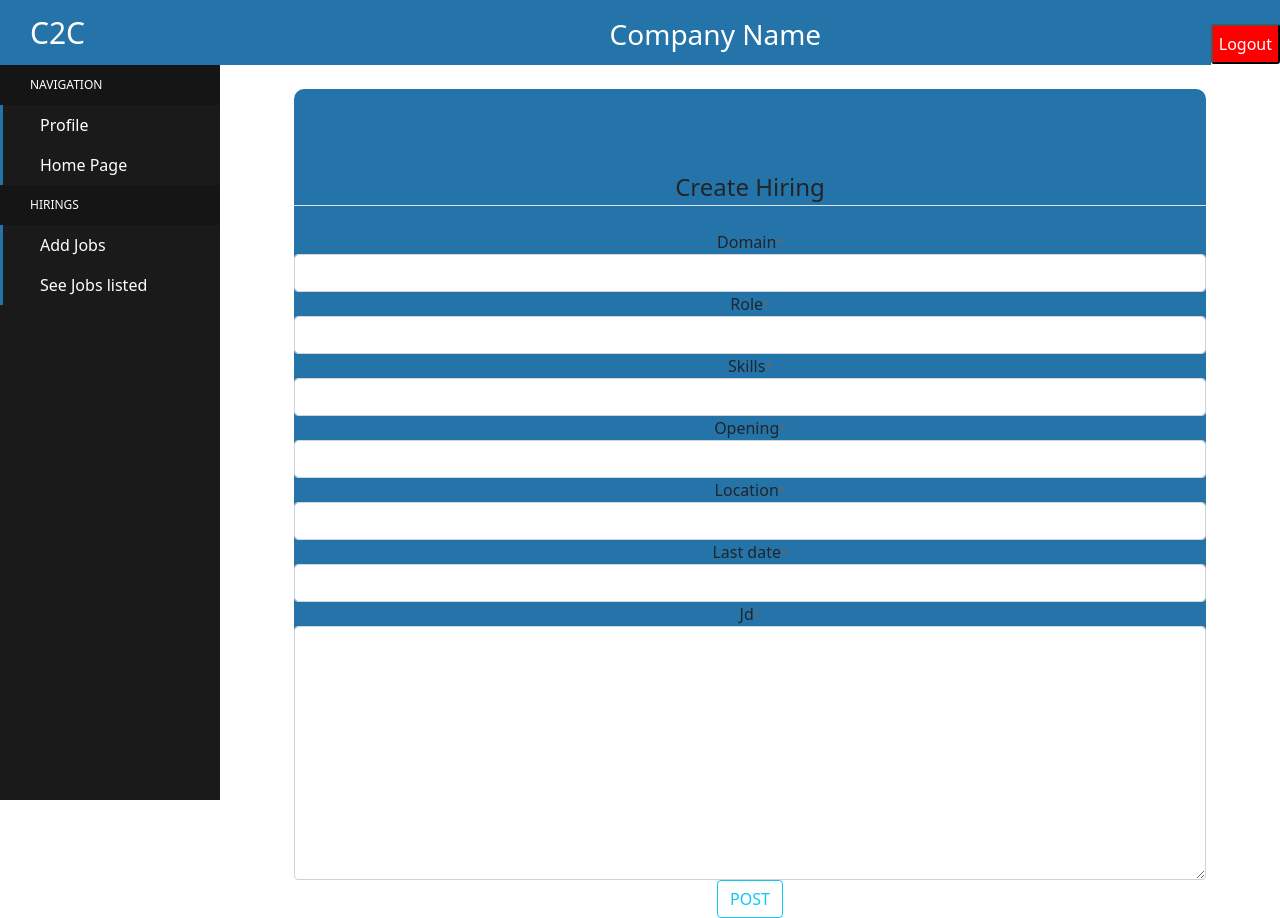
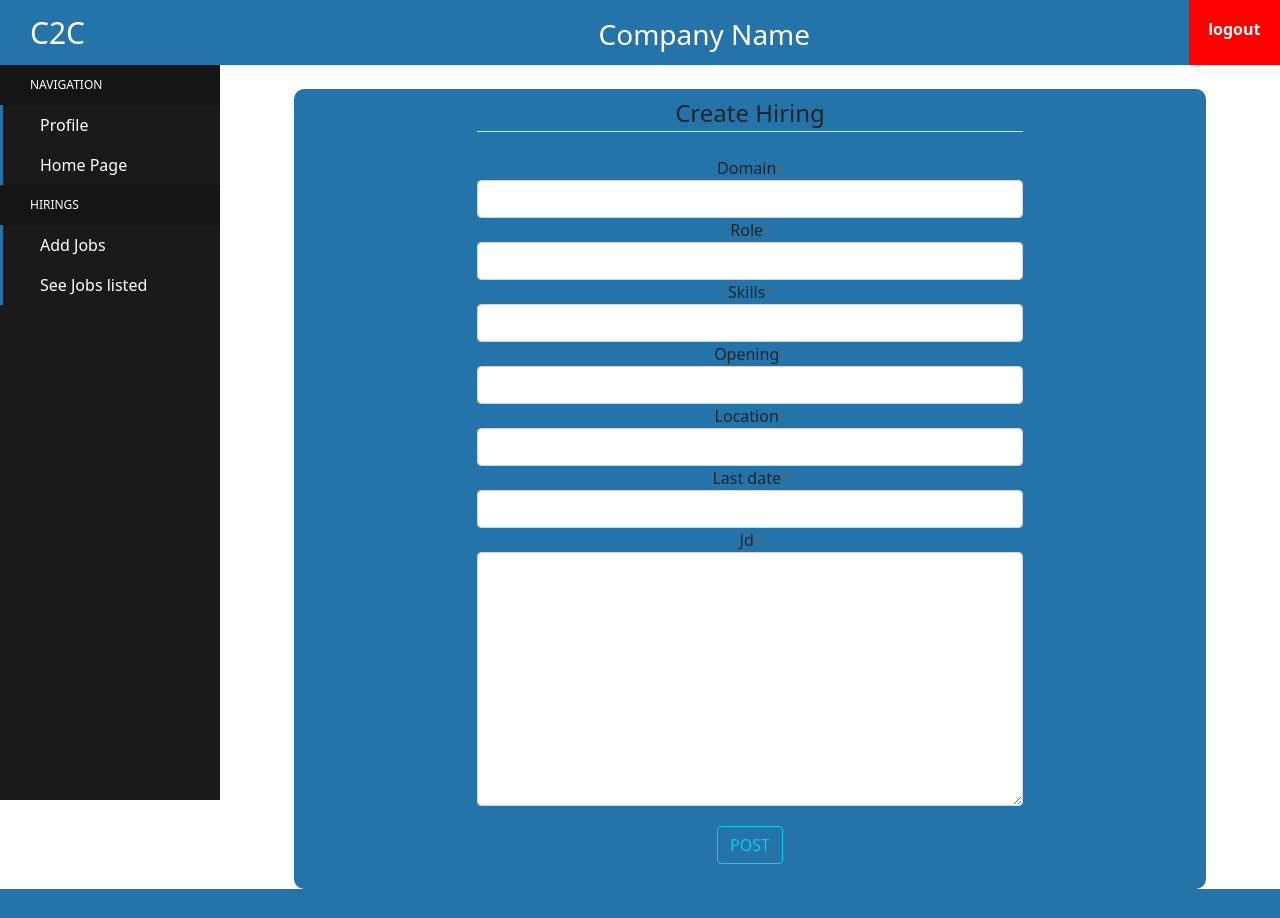
Before and after one commit to adityap25/C2C, a Django app: page /post/new/ in a window 1280 px wide. After the commit the page ends 889 px from the top, so only its background shows below. Run offline with Django 4.2, Linux system fonts and the light colour scheme; a user stored in the database is signed in; some libraries are stand-ins or nearby versions.

Commit message:
profile section changes

```diff
--- a/blog/static/blog/profile.css
+++ b/blog/static/blog/profile.css
@@ -8,6 +8,7 @@
     background: #1a1a1a;
     color: #fff;
   }
+
 
   .content-container h3{
     padding-top: 18px;
@@ -62,6 +63,7 @@
     color: #fff;
     text-decoration: none;
   }
+
 
   .sidebar-navigation li .fa {
     margin-right: 10px;
--- a/blog/templates/blog/post_form.html
+++ b/blog/templates/blog/post_form.html
@@ -48,17 +48,17 @@
     <div class="content-container text-center">
         <div class="heading">
             <h3>Company Name</h3>
-            <button>Logout</button>
+            <a href="{% url 'logout' %}?next=/newentry" style="font-weight:700; height:65px; width: 100px; padding-top: 17px; background-color: red; text-decoration:none; color:white">logout</a>
         </div>
-        <div class="profile-box">
+        <div class="profile-box" style="padding-top: 6px; height:800px">
             <form action="" method="POST">
                 {% csrf_token %}
-                <fieldset class="form-group">
+                <fieldset class="form-group" style="width: 60%; margin:auto;">
                 <legend class="border-bottom mb-4">Create Hiring</legend>
                 {{form| crispy}}
                 </fieldset>
-                <div class="form-group">
-                    <button class="btn btn-outline-info" type="submit">POST</button>
+                <div class="form-group" style="margin-top: 20px;">
+                    <button class="btn btn-outline-info change-btn" type="submit">POST</button>
                 </div>
             </form>
         </div>
--- a/users/static/users/profile.css
+++ b/users/static/users/profile.css
@@ -137,6 +137,7 @@
     padding-top: 80px;
   }
 
+
   .flex {
     display: -webkit-box;
     display: -ms-flexbox;
--- a/users/templates/users/tpoprofile.html
+++ b/users/templates/users/tpoprofile.html
@@ -9,6 +9,7 @@
     <link href="{% static 'blog/stylehome.css' %}" rel="stylesheet" type="text/css" />
     <link rel="stylesheet" href="https://maxcdn.bootstrapcdn.com/bootstrap/4.0.0/css/bootstrap.min.css" integrity="sha384-Gn5384xqQ1aoWXA+058RXPxPg6fy4IWvTNh0E263XmFcJlSAwiGgFAW/dAiS6JXm" crossorigin="anonymous">
     <script src="https://kit.fontawesome.com/76401445f3.js" crossorigin="anonymous"></script>
+    <!-- <link rel="stylesheet" href="../users/profile.css"> -->
   </head>
 
 
```
Also changed, not shown: users/templates/users/dashboard.html (+4 -4 lines), db.sqlite3.
